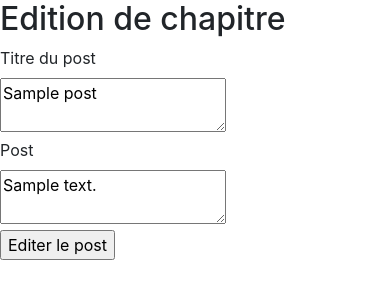
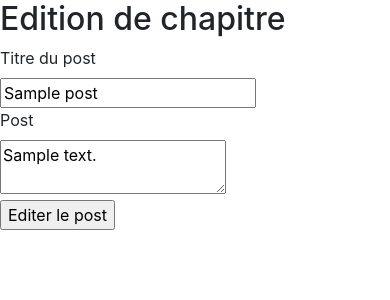
Before and after one commit to AudeLe/Jean-Forteroche-s-Blog, a PHP site: template template/editPostView.php in a window 390 px wide. Shown: the part 38-338 px from the top of the page. Run offline with PHP 8.4, Linux system fonts and the light colour scheme; the template is opened without the code that fills it: most values are stand-ins (such as "Sample title", 1, 10 or a date in 2020); some libraries are stand-ins or nearby versions.

Commit message:
Adding the Bootstrap size without the responsive for now.

```diff
--- a/template/editPostView.php
+++ b/template/editPostView.php
@@ -2,18 +2,20 @@
 
 	<h2>Edition de chapitre</h2>
 
-
+    <div class="row">
+        <div class="col-md-12">
             <form action="../public/index.php?action=editedPost&id=<?= $post->getId(); ?>" method="post">
                 <div>
                     <label for="newTitle">Titre du post</label><br />
-			<textarea id="newTitle" name="newTitle"><?= $post->getTitle(); ?></textarea>
+                    <input type="text" id="newTitle" name="newTitle" value="<?= $post->getTitle(); ?>" />
                 </div>
                 <div>
                     <label for="newPost">Post</label><br />
                     <textarea id="newPost" name="newPost"><?= $post->getContent(); ?></textarea>
                 </div>
                 <div>
-			<input type="submit" value="Editer le post" />
+                    <input type="submit" value="Editer le post" class="submitButton" />
                 </div>
-
             </form>
+        </div>
+    </div>
```
Lines whose indentation alone changed are shown as unchanged.
